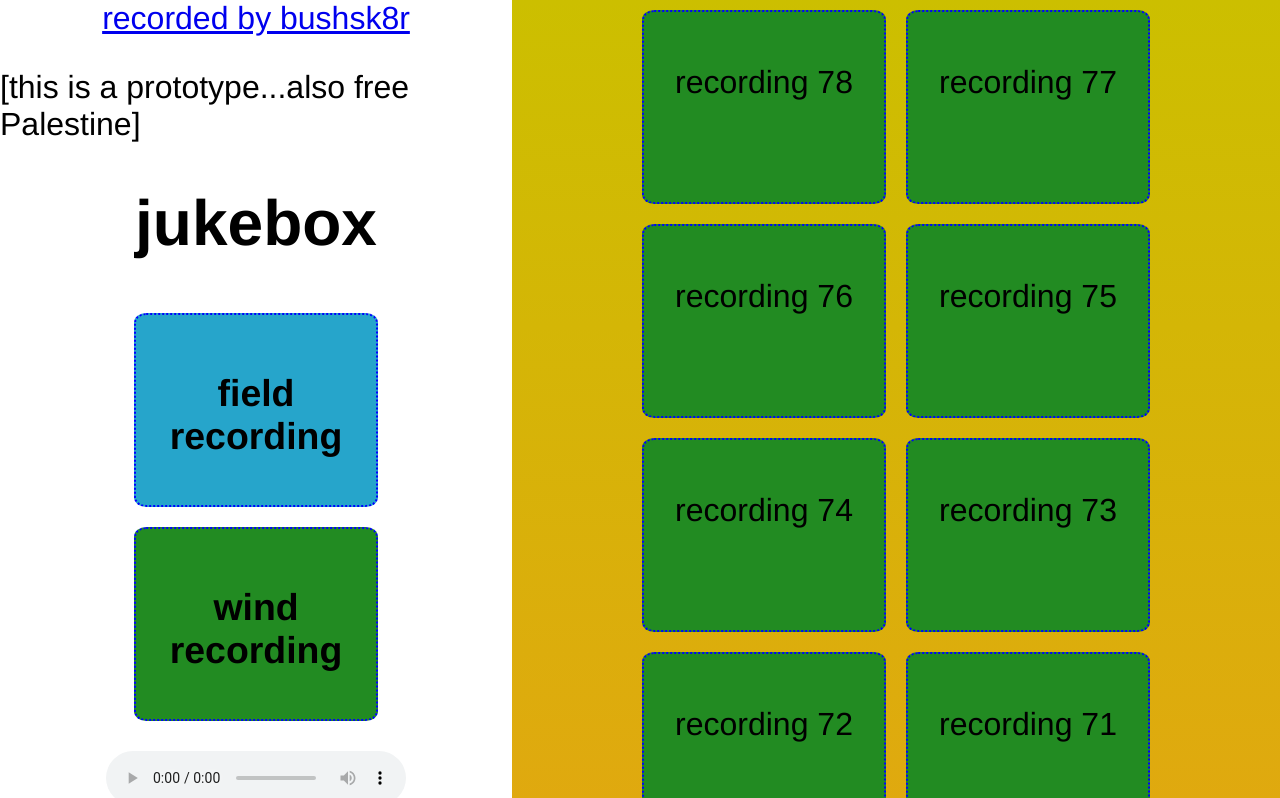
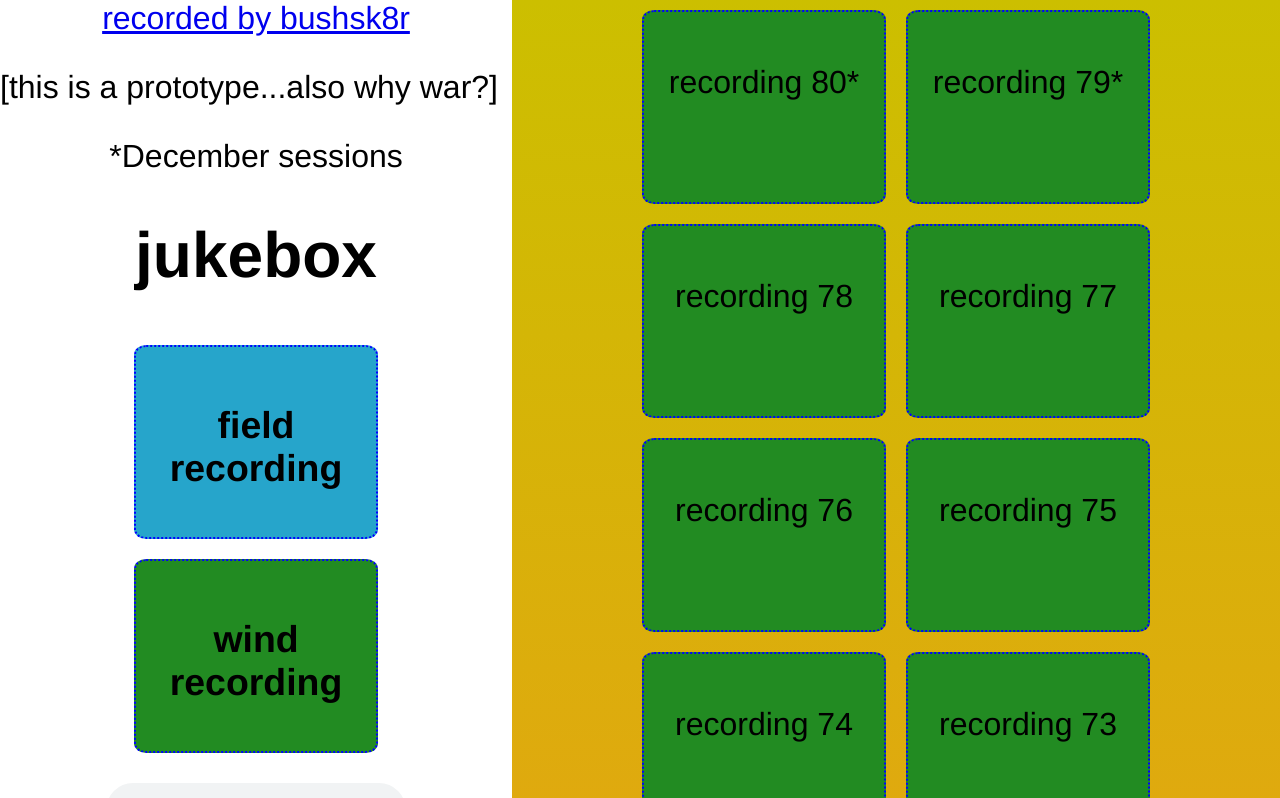
Before and after one commit to justinmsaga/audio_player, a React (Vite) app: page / in a window 1280 px wide. Shown: the top 798 px of the page. Built offline with nearby package versions, Linux system fonts and the light colour scheme.

Commit message:
December sessions

```diff
--- a/src/App.jsx
+++ b/src/App.jsx
@@ -139,7 +139,8 @@ export default function App(){
                 style = {style}
             >
             <a href="https://baked.cloud/about/who.html">recorded by bushsk8r</a>
-            <p class="subheading">[this is a prototype...also free Palestine]</p>
+            <p class="subheading">[this is a prototype...also why war?]</p>
+            <p>*December sessions</p>
             <h1 class="title">jukebox</h1>
             {recType}
             <Media
--- a/src/Field Recording.js
+++ b/src/Field Recording.js
@@ -1,4 +1,16 @@
-export default[
+export default [
+    {
+        id: 80,
+        name: "recording 80*",
+        location: "https://arweave.net/0Ywfi4IvLBwYJxukrCnMd2RE0ccMENETmJlODDW4nTc",
+        description: "December sessions",
+    },
+    {
+        id: 79,
+        name: "recording 79*",
+        location: "https://arweave.net/PE0Ca8F-HzEd_UxdyfRNKzjkTi2SsJ3li5wgZOEzjuU",
+        description: "December sessions",
+    },
     {
         id: 78,
         name: "recording 78",
--- a/src/Wind Recording.js
+++ b/src/Wind Recording.js
@@ -1,4 +1,22 @@
-export default[
+export default [
+    {
+        id: 56,
+        name: "forest 56*",
+        location: "8aLUVznTfM2koIV3ZQxvn50U6ytMMuWyTkHC5RETcpA",
+        description: "December sessions",
+    },
+    {
+        id: 55,
+        name: "forest 55*",
+        location: "SL_E39vzJIjsoxFjd-cMKjj8O_CszNPJH_zU69r07p4",
+        description: "December sessions",
+    },
+    {
+        id: 54,
+        name: "forest 54*",
+        location: "eXcOAgXhbHmAYrburs8ZvkJrL7rJJ87c7dJtgEu-AcM",
+        description: "December sessions",
+    },
     {
         id: 53,
         name: "forest 53",
@@ -52,11 +70,11 @@ export default[
         name: "forest 45",
         location: "hlQC8EKy1hTTmAKvkAjZHsvBVS2i40bP_yPGlQ27wqY",
         description: "commuter vibes"
-   },
-   {
+    },
+    {
         id: 44,
         name: "forest 44",
-       location: "OsEYwpL6WiSi0-Bdvpt38AUuLTkOEp1lJY3twSJkHmY",
+        location: "OsEYwpL6WiSi0-Bdvpt38AUuLTkOEp1lJY3twSJkHmY",
         description: "struggling with breath on high notes, birds still laughing"
     },
     {
```
